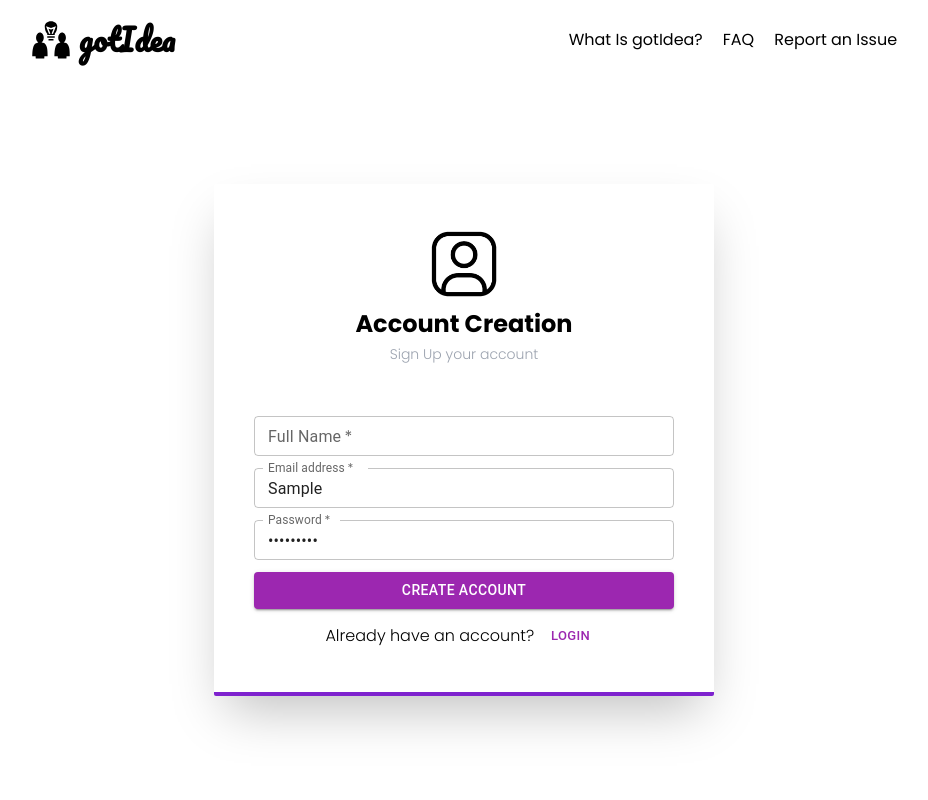
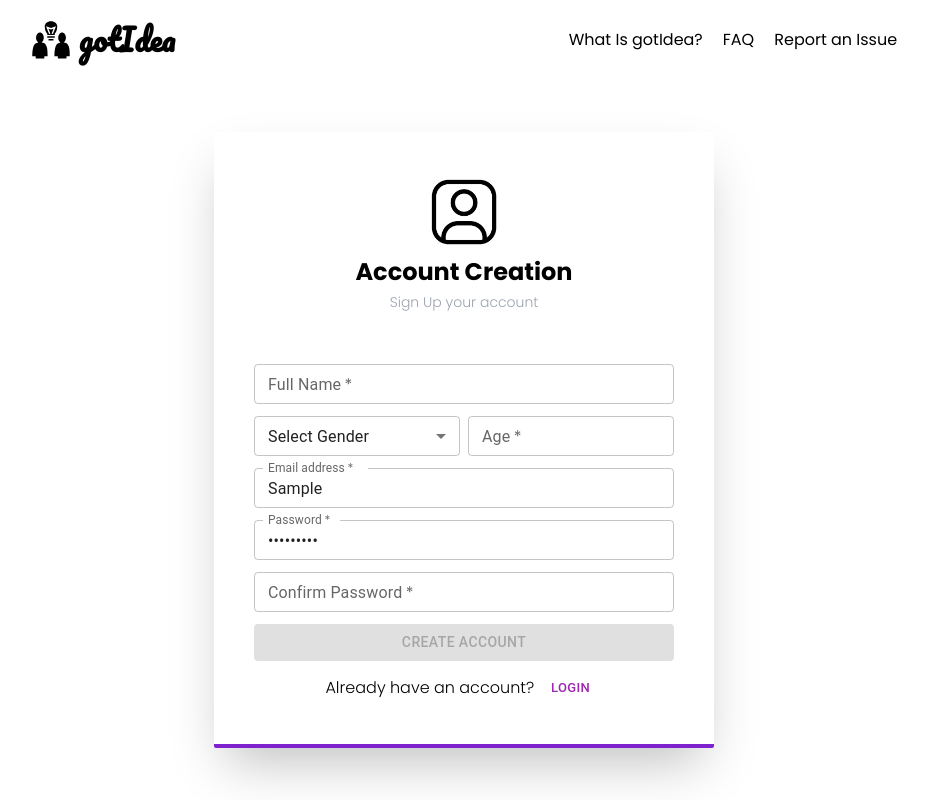
Before and after one commit to AzimiShaja/full-stack-blog-app, a React (Vite) app in the folder frontend/: page / in a window 1280 px wide. Both pictures are taken after typing "Sample", "Sample123" into the empty fields and a click on the button "CREATE ACCOUNT". Shown: the whole page, without its empty margins (176-1104 px from the left). Built offline with nearby package versions, Linux system fonts and the light colour scheme.

Commit message:
changed request type for signup

```diff
--- a/frontend/src/components/context/UserContext.tsx
+++ b/frontend/src/components/context/UserContext.tsx
@@ -7,6 +7,20 @@ type UserContextType = {
     setEmail: React.Dispatch<React.SetStateAction<string>>;
     password: string;
     setPassword: React.Dispatch<React.SetStateAction<string>>;
+    confirmPassword: string;
+    setConfirmPassword: React.Dispatch<React.SetStateAction<string>>;
+    gender: string;
+    setGender: React.Dispatch<React.SetStateAction<string>>;
+    age: string;
+    setAge: React.Dispatch<React.SetStateAction<string>>;
+    bio: string;
+    setBio: React.Dispatch<React.SetStateAction<string>>;
+    posts: string[];
+    setPosts: React.Dispatch<React.SetStateAction<string[]>>;
+    favorites: string[];
+    setFavorites: React.Dispatch<React.SetStateAction<string[]>>;
+    likedPosts: string[];
+    setLikedPosts: React.Dispatch<React.SetStateAction<string[]>>;
 };
 
 export const UserStatus = createContext<UserContextType>({} as UserContextType);
@@ -14,8 +28,39 @@ const UserContext = ({ children }: React.PropsWithChildren) => {
     const [fullname, setFullname] = useState("");
     const [email, setEmail] = useState("");
     const [password, setPassword] = useState("");
+    const [confirmPassword, setConfirmPassword] = useState("");
+    const [gender, setGender] = useState("Select Gender");
+    const [age, setAge] = useState("");
+    const [bio, setBio] = useState("");
+    const [posts, setPosts] = useState<string[]>([]);
+    const [favorites, setFavorites] = useState<string[]>([]);
+    const [likedPosts, setLikedPosts] = useState<string[]>([]);
+
     return (
-        <UserStatus.Provider value={{ fullname, setFullname, email, setEmail, password, setPassword }}>
+        <UserStatus.Provider
+            value={{
+                fullname,
+                setFullname,
+                email,
+                setEmail,
+                password,
+                setPassword,
+                gender,
+                setGender,
+                age,
+                setAge,
+                bio,
+                setBio,
+                confirmPassword,
+                setConfirmPassword,
+                posts,
+                setPosts,
+                favorites,
+                setFavorites,
+                likedPosts,
+                setLikedPosts,
+            }}
+        >
             {children}
         </UserStatus.Provider>
     );
--- a/frontend/src/components/forms/Signup.tsx
+++ b/frontend/src/components/forms/Signup.tsx
@@ -1,16 +1,29 @@
-import { Alert, Button, LinearProgress, Snackbar, TextField } from "@mui/material";
-import { useContext, useState } from "react";
+import { Alert, Button, LinearProgress, MenuItem, Select, Snackbar, TextField } from "@mui/material";
+import { useContext, useEffect, useState } from "react";
 import { AuthStatus } from "../context/AuthContext";
 import image from "../../assets/User.gif";
 import { UserStatus } from "../context/UserContext";
 import axios from "axios";
 const Signup = () => {
-    const { fullname, email, password, setFullname, setEmail, setPassword } = useContext(UserStatus);
+    const {
+        fullname,
+        email,
+        password,
+        setFullname,
+        setEmail,
+        setPassword,
+        gender,
+        setGender,
+        age,
+        setAge,
+        confirmPassword,
+        setConfirmPassword,
+    } = useContext(UserStatus);
     const { setIsToLogin } = useContext(AuthStatus);
     const [isLoading, setIsLoading] = useState(false);
     const [openToast, setOpenToast] = useState(false);
     const [toastStatus, setToastStatus] = useState<"success" | "error">();
-
+    const [isPasswordMatch, setIsPasswordMatch] = useState(false);
     const handleClose = (event?: React.SyntheticEvent | Event, reason?: string) => {
         event;
         if (reason === "clickaway") {
@@ -24,6 +37,9 @@ const Signup = () => {
         setFullname("");
         setEmail("");
         setPassword("");
+        setConfirmPassword("");
+        setGender("Select Gender");
+        setAge("");
     };
     async function handleCreateAccount(ev: React.FormEvent<HTMLFormElement>) {
         ev.preventDefault();
@@ -38,6 +54,11 @@ const Signup = () => {
             setOpenToast(true);
             setToastStatus("success");
             resetForm();
+
+            setTimeout(() => {
+                setIsToLogin(true);
+            }, 2000)
+
         } catch (error) {
             setOpenToast(true);
             setToastStatus("error");
@@ -46,11 +67,20 @@ const Signup = () => {
         }
     }
 
+    useEffect(() => {
+        if (password === confirmPassword) {
+            setIsPasswordMatch(true);
+        } else {
+            setIsPasswordMatch(false);
+        }
+    }, [password, confirmPassword]);
+
     return (
         <div className="h-[calc(100vh-80px)] flex items-center justify-center max-md:px-2">
             <form
                 onSubmit={handleCreateAccount}
-                className="flex flex-col bg-white gap-3 shadow-2xl p-10 border-b-4 border-purple-700 rounded-sm md:min-w-[500px] max-md:w-full"
+                className={`flex flex-col ${isLoading && "animate-pulse"
+                    } bg-white gap-3 shadow-2xl p-10 border-b-4 border-purple-700 rounded-sm md:min-w-[500px] max-md:w-full`}
             >
                 <div className="w-full flex flex-col items-center gap-1 mb-10">
                     <img src={image} className="w-20 h-20" alt="" />
@@ -67,6 +97,36 @@ const Signup = () => {
                     value={fullname}
                     onChange={(e) => setFullname(e.target.value)}
                 />
+                <div className="flex gap-2 w-full justify-between">
+                    <Select
+                        size="small"
+                        sx={{ width: "100%" }}
+                        value={gender}
+                        color="secondary"
+                        onChange={(ev) => {
+                            setGender(ev.target.value as string);
+                        }}
+                    >
+                        <MenuItem disabled value={"Select Gender"}>
+                            Select Gender
+                        </MenuItem>
+                        <MenuItem value={"male"}>Male</MenuItem>
+                        <MenuItem value={"female"}>Female</MenuItem>
+                        <MenuItem value={"other"}>Other</MenuItem>
+                    </Select>
+                    <TextField
+                        id="outlined-basic"
+                        size="small"
+                        sx={{ width: "100%" }}
+                        label="Age"
+                        type="number"
+                        required
+                        variant="outlined"
+                        value={age}
+                        color="secondary"
+                        onChange={(e) => setAge(e.target.value)}
+                    />
+                </div>
                 <TextField
                     id="outlined-basic"
                     size="small"
@@ -89,8 +149,19 @@ const Signup = () => {
                     color="secondary"
                     onChange={(e) => setPassword(e.target.value)}
                 />
+                <TextField
+                    id="outlined-basic"
+                    size="small"
+                    label="Confirm Password"
+                    type="password"
+                    required
+                    variant="outlined"
+                    value={confirmPassword}
+                    color={isPasswordMatch ? "secondary" : "error"}
+                    onChange={(e) => setConfirmPassword(e.target.value)}
+                />
                 {isLoading && <LinearProgress color="secondary" />}
-                <Button type="submit" color="secondary" variant="contained">
+                <Button disabled={!isPasswordMatch || isLoading} type="submit" color="secondary" variant="contained">
                     Create Account
                 </Button>
                 <p className="text-center font-light">
@@ -113,7 +184,7 @@ const Signup = () => {
                     sx={{ width: "100%" }}
                 >
                     {toastStatus === "success"
-                        ? "Account created successfully"
+                        ? "Account created successfully, please login"
                         : "Account with this email already exists"}
                 </Alert>
             </Snackbar>
```
